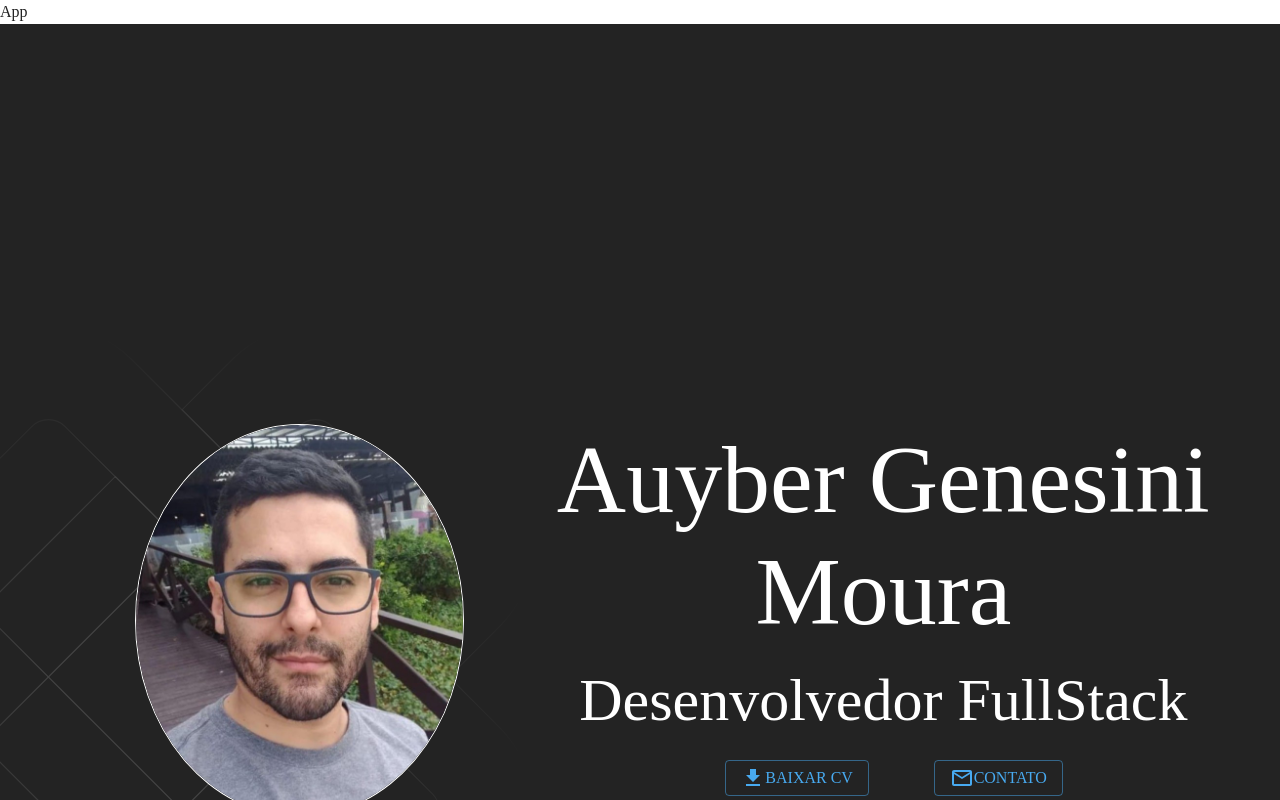
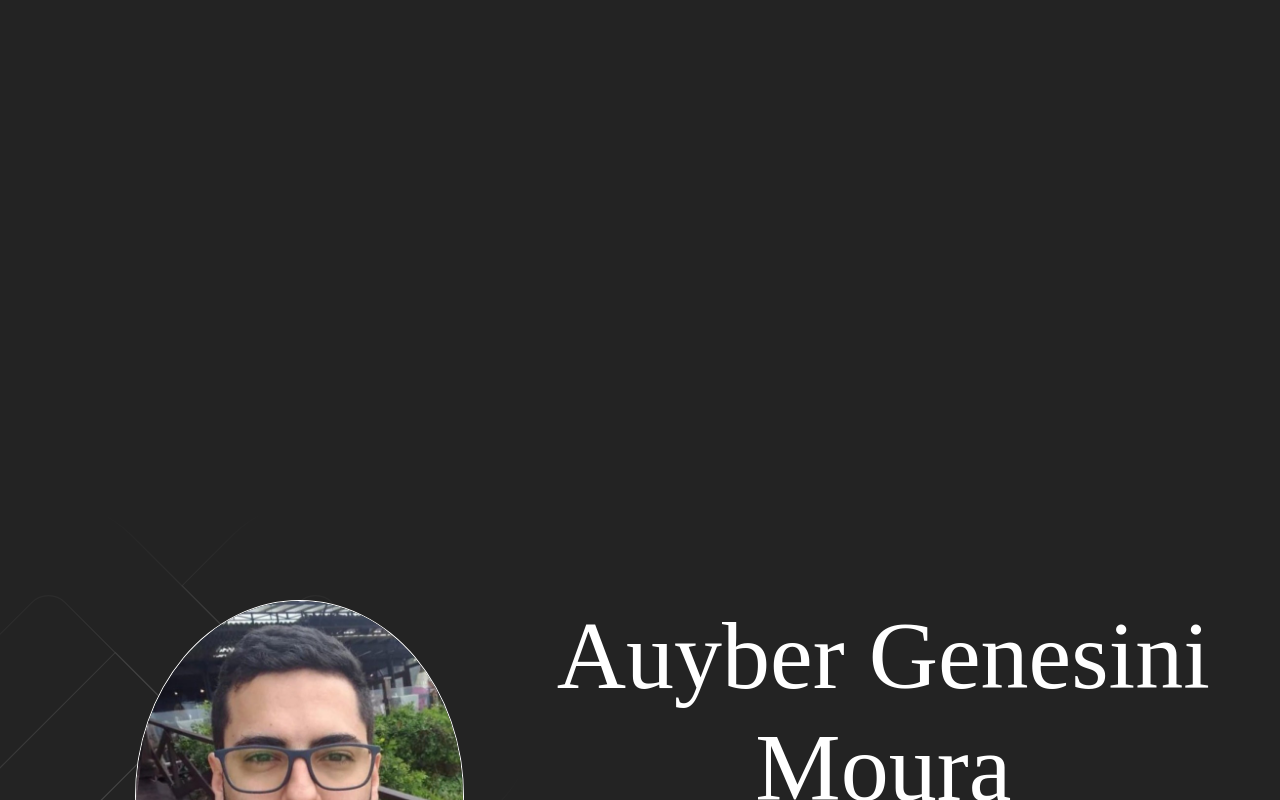
Before and after one commit to auyber/Auyber-portfolio, a React (Vite) app: page / in a window 1280 px wide. Shown: the top 800 px of the page. Built offline with nearby package versions, Linux system fonts and the light colour scheme.

Commit message:
feat: build

```diff
--- a/src/App.tsx
+++ b/src/App.tsx
@@ -6,7 +6,7 @@ const App = () => {
 
   return (
     <>
-      App
+
       <Home />
     </>
   )
--- a/src/pages/section/Hero/Hero.tsx
+++ b/src/pages/section/Hero/Hero.tsx
@@ -8,7 +8,7 @@ const Hero = () => {
 
   const StyledHero = styled("div")(({ theme }) => ({
     backgroundColor: theme.palette.primary.main,
-    height: "150vh",
+    height: "200vh",
     display: "flex",
     alignItems: "center",
     [theme.breakpoints.up('xs')]: {
--- a/src/theme.ts
+++ b/src/theme.ts
@@ -1,4 +1,4 @@
-import { createTheme, responsiveFontSizes } from "@mui/material";
+import { createTheme,  } from "@mui/material";
 
 let theme = createTheme({
     palette: {
@@ -14,6 +14,5 @@ let theme = createTheme({
     }
   });
 
-  theme = responsiveFontSizes(theme);
 
   export default theme;
```
